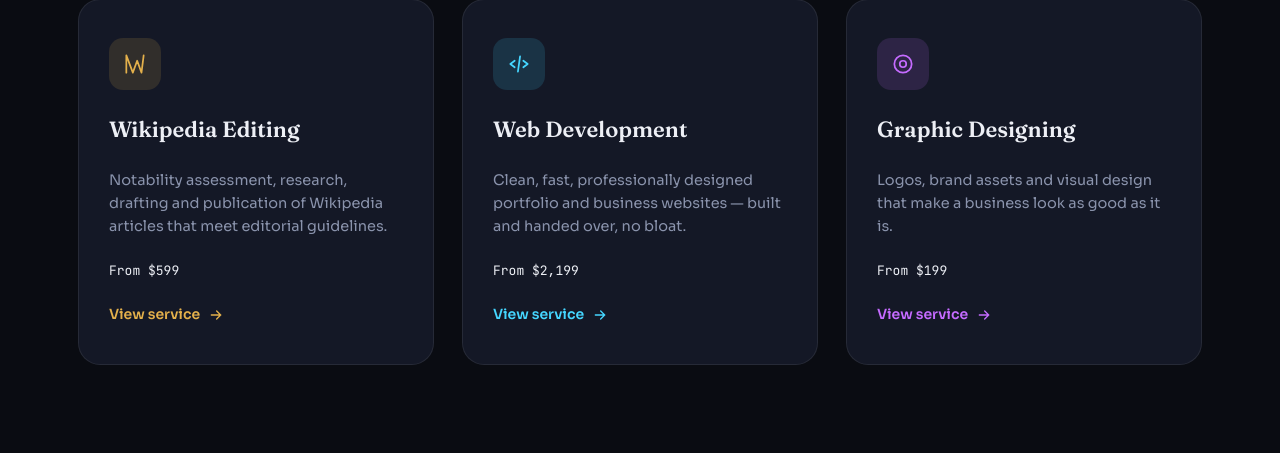
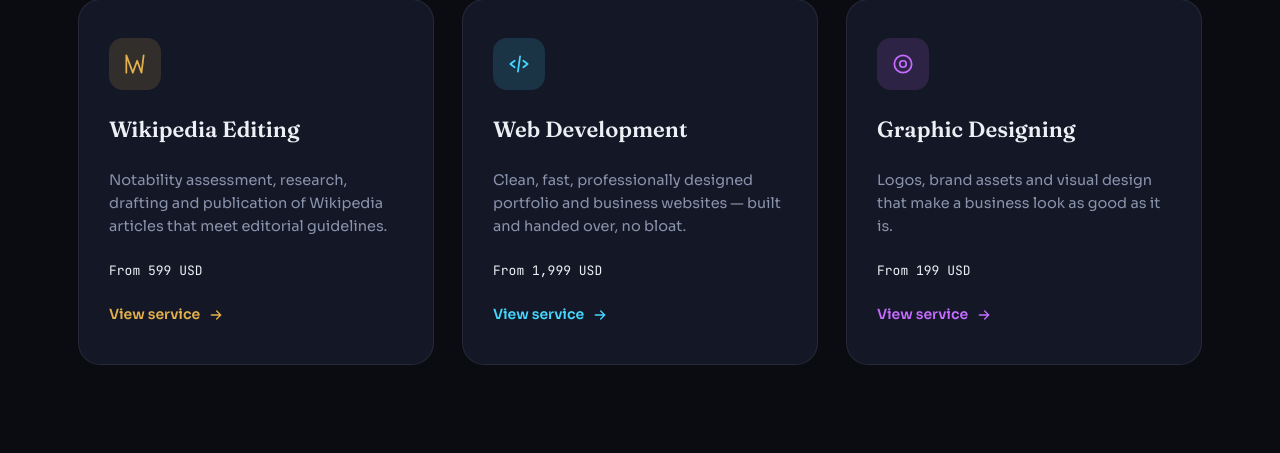
Before and after one commit to shehlazeeshan/sazsoft_global, a Flask app: page / in a window 1280 px wide. Shown: the part 1182-1635 px from the top of the page. Run offline with Flask 3, Linux system fonts and the light colour scheme.

Commit message:
update pricing format to USD

```diff
--- a/templates/home.html
+++ b/templates/home.html
@@ -37,7 +37,7 @@
         </div>
         <h3>Wikipedia Editing</h3>
         <p class="desc">Notability assessment, research, drafting and publication of Wikipedia articles that meet editorial guidelines.</p>
-        <p class="fee">From $599</p>
+        <p class="fee">From 599 USD</p>
         <span class="go">View service <svg viewBox="0 0 24 24" fill="none" stroke="currentColor" stroke-width="2" stroke-linecap="round"><path d="M5 12h14M13 6l6 6-6 6"/></svg></span>
       </a>
 
@@ -47,7 +47,7 @@
         </div>
         <h3>Web Development</h3>
         <p class="desc">Clean, fast, professionally designed portfolio and business websites — built and handed over, no bloat.</p>
-        <p class="fee">From $2,199</p>
+        <p class="fee">From 1,999 USD</p>
         <span class="go">View service <svg viewBox="0 0 24 24" fill="none" stroke="currentColor" stroke-width="2" stroke-linecap="round"><path d="M5 12h14M13 6l6 6-6 6"/></svg></span>
       </a>
 
@@ -57,7 +57,7 @@
         </div>
         <h3>Graphic Designing</h3>
         <p class="desc">Logos, brand assets and visual design that make a business look as good as it is.</p>
-        <p class="fee">From $199</p>
+        <p class="fee">From 199 USD</p>
         <span class="go">View service <svg viewBox="0 0 24 24" fill="none" stroke="currentColor" stroke-width="2" stroke-linecap="round"><path d="M5 12h14M13 6l6 6-6 6"/></svg></span>
       </a>
 
--- a/templates/service_graphic.html
+++ b/templates/service_graphic.html
@@ -55,7 +55,7 @@
 
     <aside class="price-card">
       <div class="label">Graphic Designing</div>
-      <div class="price"><sup>$</sup>199</div>
+      <div class="price">199 USD</div>
       <div class="timeline">
         <span>Timeline</span>
         <span>1 – 3 business days</span>
--- a/templates/service_webdev.html
+++ b/templates/service_webdev.html
@@ -70,7 +70,7 @@
 
     <aside class="price-card">
       <div class="label">Web Development</div>
-      <div class="price"><sup>$</sup>2,199</div>
+      <div class="price">1,999 USD</div>
       <div class="timeline">
         <span>Timeline</span>
         <span>25 – 40 business days</span>
--- a/templates/service_wikipedia.html
+++ b/templates/service_wikipedia.html
@@ -70,7 +70,7 @@
 
     <aside class="price-card">
       <div class="label">Wikipedia Editing</div>
-      <div class="price"><sup>$</sup>599</div>
+      <div class="price">599 USD</div>
       <div class="timeline">
         <span>Timeline</span>
         <span>7 – 25 business days</span>
```
